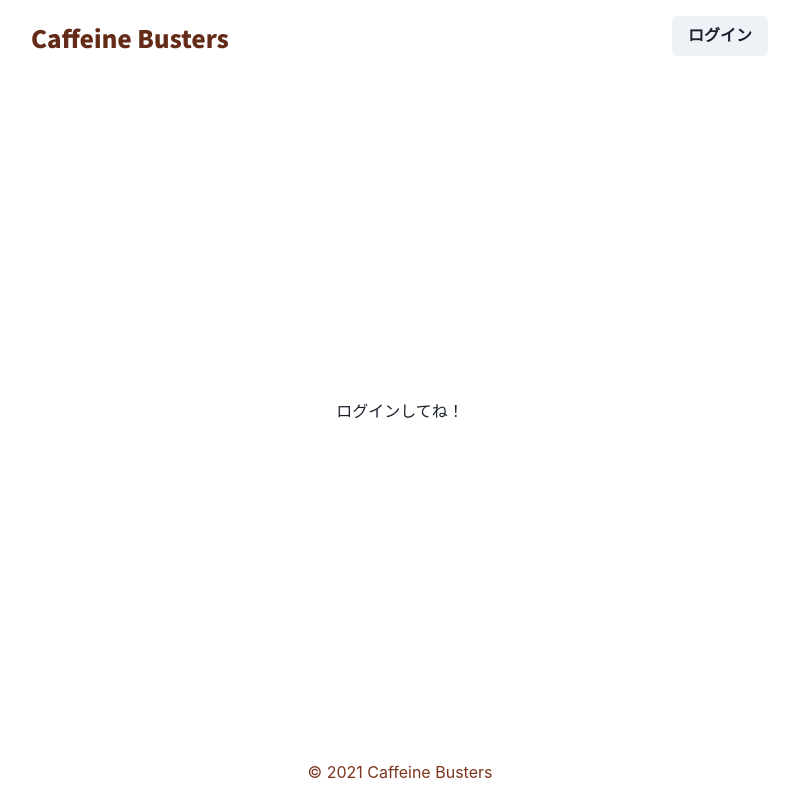
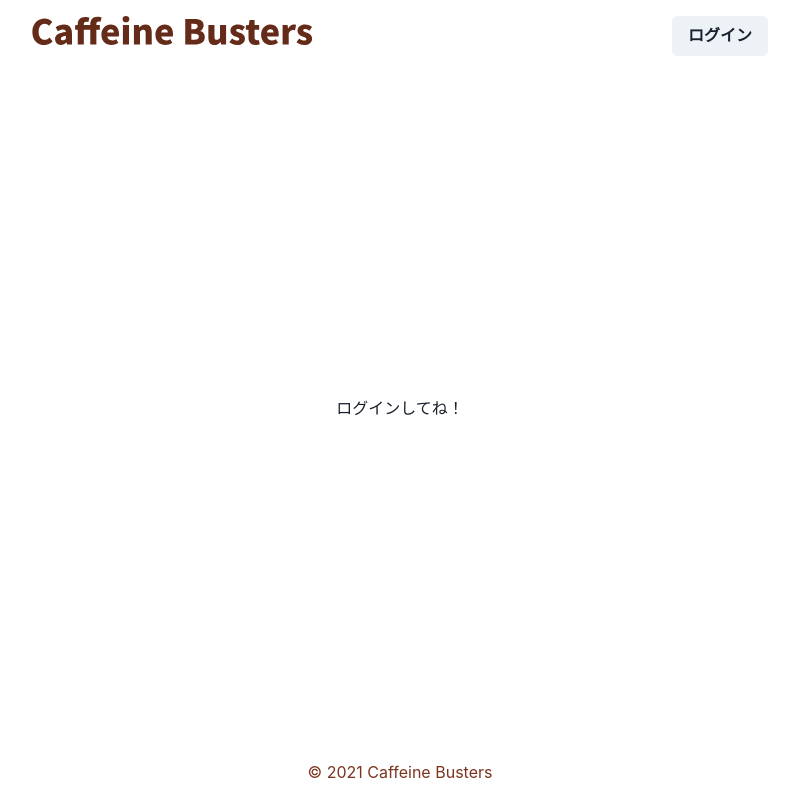
Before and after one commit to ritscc/hack-2021-1-b, a Next.js app: page / in a window 1280 px wide. Shown: the whole page, without its empty margins (240-1039 px from the left). Built offline with nearby package versions, Linux system fonts and the light colour scheme; no server answers.

Commit message:
fix logo

```diff
--- a/src/components/Logo.tsx
+++ b/src/components/Logo.tsx
@@ -7,7 +7,12 @@ export const Logo: VFC = () => (
     viewBox="0 0 197 21"
     fill="none"
     xmlns="http://www.w3.org/2000/svg"
-    style={{ height: "1.5em" }}
+    style={{
+      height: "1em",
+      width: "auto",
+      display: "inline-block",
+      verticalAlign: "baseline",
+    }}
   >
     <title>Caffeine Busters</title>
     <path
```
